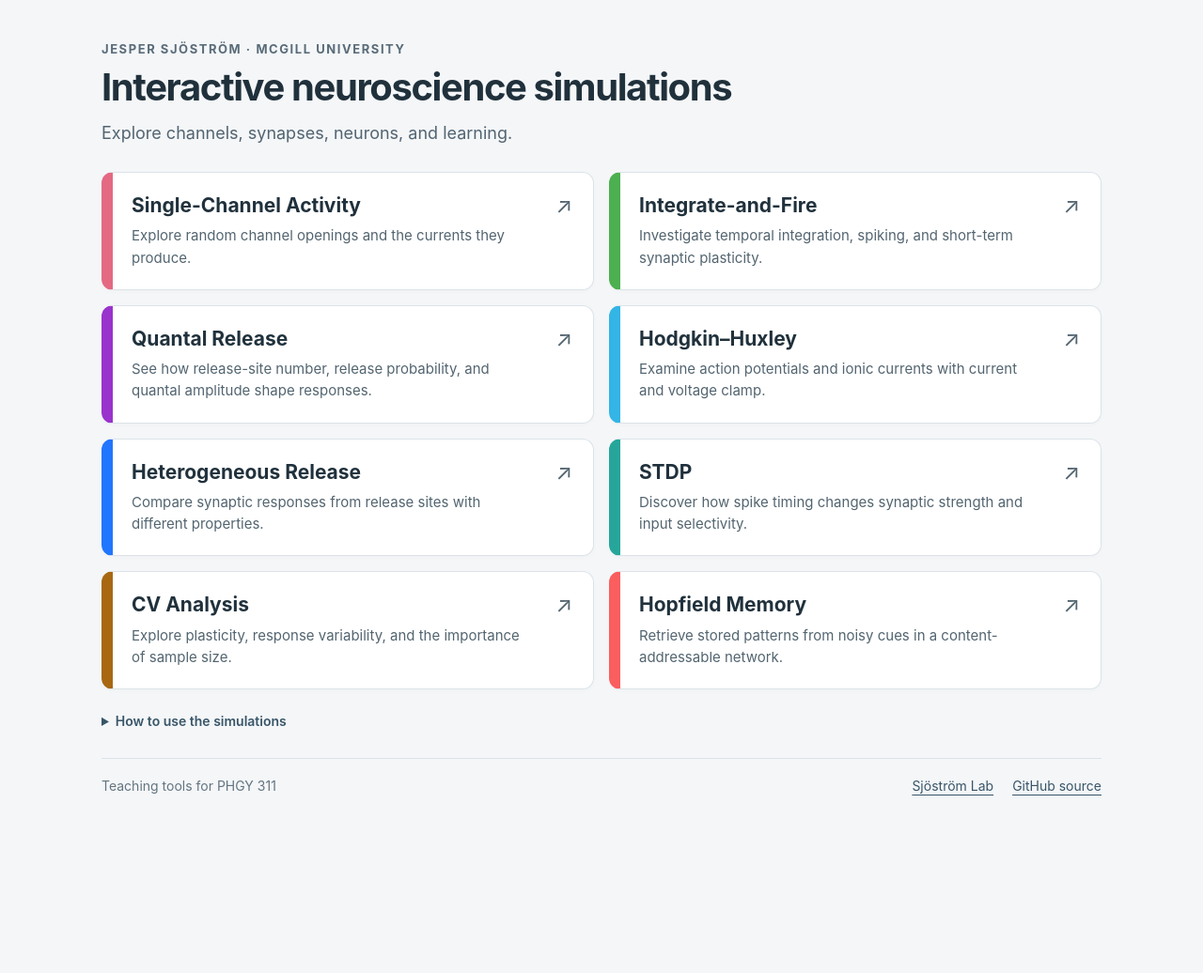
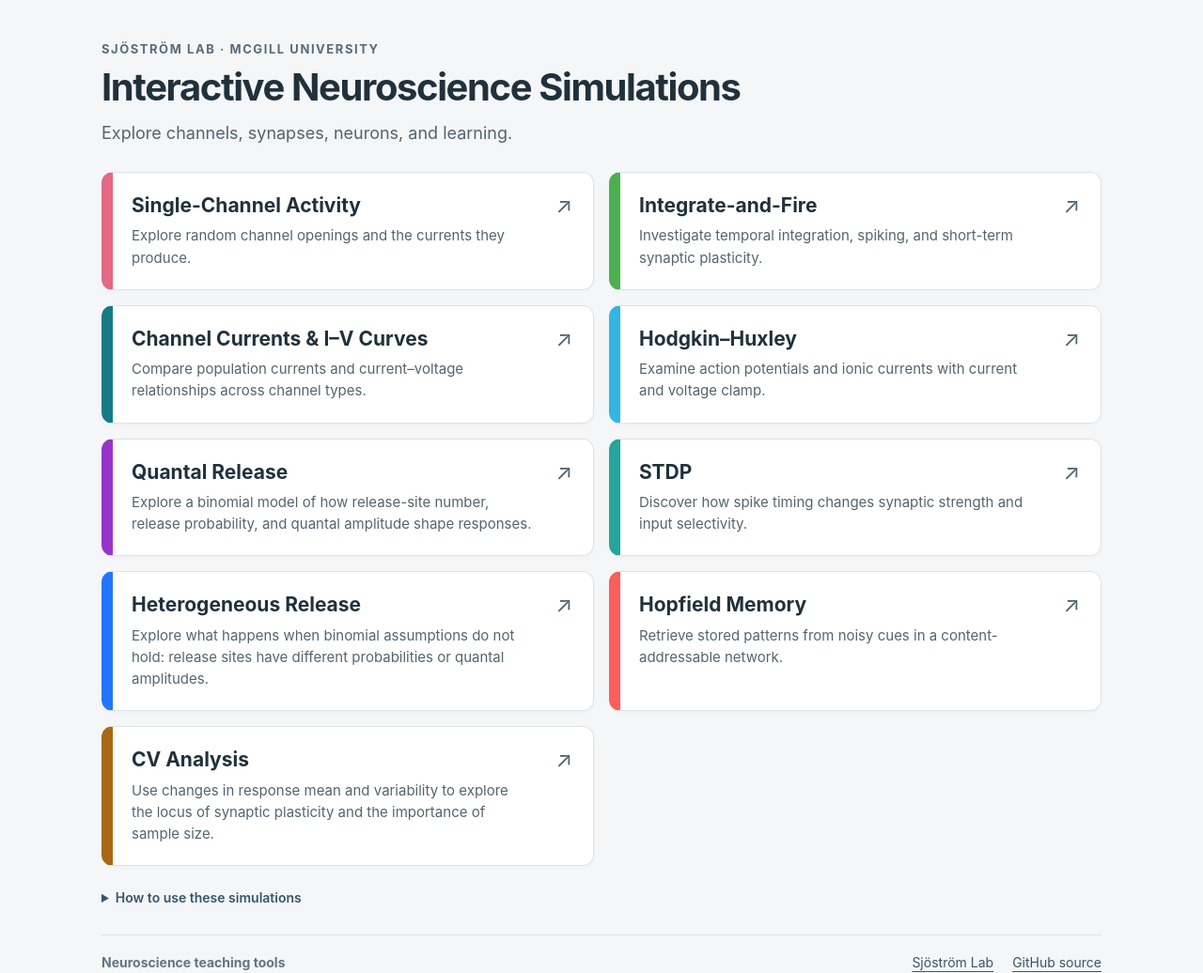
Before and after one commit to sjostromlab/SjostromLab.github.io, a plain HTML site: page index.html in a window 1280 px wide. Shown: the whole page at 94% size. Before the commit the page ends 869 px from the top, so only its background shows below. Drawn offline with Linux system fonts and the light colour scheme.

Commit message:
Update main menu and styling
Refine the simulation menu layout and descriptions, add the I–V Curves simulation, and use named tabs so each simulation reopens in its existing browser tab. Update the accompanying styles for the revised menu.

```diff
--- a/index.html
+++ b/index.html
@@ -3,7 +3,7 @@
 <head>
   <meta charset="UTF-8">
   <meta name="viewport" content="width=device-width, initial-scale=1">
-  <title>PHGY 311 Interactive Simulations</title>
+  <title>Interactive Neuroscience Simulations</title>
   <style>
     :root { color-scheme: light; font-family: -apple-system, BlinkMacSystemFont, "Segoe UI", Arial, sans-serif; color: #20313c; background: #f4f6f8; }
     * { box-sizing: border-box; }
@@ -13,7 +13,7 @@
     .eyebrow { margin: 0 0 10px; color: #596b78; font-size: 13px; font-weight: 700; letter-spacing: .12em; text-transform: uppercase; }
     h1 { margin: 0; font-size: clamp(28px, 4vw, 40px); letter-spacing: -.035em; line-height: 1.15; }
     .intro { margin: 12px 0 0; color: #526471; font-size: 18px; line-height: 1.5; }
-    .simulations { display: grid; grid-template-columns: repeat(2, minmax(0, 1fr)); grid-template-rows: repeat(4, auto); grid-auto-flow: column; gap: 16px; }
+    .simulations { display: grid; grid-template-columns: repeat(2, minmax(0, 1fr)); grid-template-rows: repeat(5, auto); grid-auto-flow: column; gap: 16px; }
     .card { display: flex; align-items: flex-start; gap: 16px; padding: 22px 22px 22px 20px; border: 1px solid #dce3e8; border-left: 12px solid var(--accent); border-radius: 12px; background: white; color: inherit; text-decoration: none; box-shadow: 0 2px 5px #20313c05; transition: transform .15s, box-shadow .15s, border-color .15s; }
     .card:hover { transform: translateY(-2px); border-color: var(--accent); box-shadow: 0 6px 18px #20313c12; }
     .card h2 { margin: 0 0 7px; font-size: 21px; font-weight: 650; line-height: 1.25; }
@@ -34,50 +34,57 @@
 <body>
   <div class="page">
     <header>
-      <p class="eyebrow">Jesper Sjöström · McGill University</p>
-      <h1>Interactive neuroscience simulations</h1>
+      <p class="eyebrow">Sjöström Lab · McGill University</p>
+      <h1>Interactive Neuroscience Simulations</h1>
       <p class="intro">Explore channels, synapses, neurons, and learning.</p>
     </header>
     <main>
       <nav class="simulations" aria-label="Choose a simulation">
-        <a class="card" target="_blank" rel="noopener" href="SingleChannel/index.html" style="--accent: #e46982">
+        <a class="card" target="singleChannelSimulation" rel="opener" href="SingleChannel/index.html" style="--accent: #e46982">
           <div><h2>Single-Channel Activity</h2><p>Explore random channel openings and the currents they produce.</p></div><span class="arrow" aria-hidden="true">↗</span>
         </a>
-        <a class="card" target="_blank" rel="noopener" href="QuantalRelease/BinomSim.html" style="--accent: #9933cc">
-          <div><h2>Quantal Release</h2><p>See how release-site number, release probability, and quantal amplitude shape responses.</p></div><span class="arrow" aria-hidden="true">↗</span>
+        <a class="card" target="ivCurvesSimulation" rel="opener" href="IVCurves/IVCurves.html" style="--accent: #167b87">
+          <div><h2>Channel Currents &amp; I–V Curves</h2><p>Compare population currents and current–voltage relationships across channel types.</p></div><span class="arrow" aria-hidden="true">↗</span>
         </a>
-        <a class="card" target="_blank" rel="noopener" href="HeterogeneousRelease/HeterogeneousSimulation.html" style="--accent: #2176ff">
-          <div><h2>Heterogeneous Release</h2><p>Compare synaptic responses from release sites with different properties.</p></div><span class="arrow" aria-hidden="true">↗</span>
+        <a class="card" target="quantalReleaseSimulation" rel="opener" href="QuantalRelease/BinomSim.html" style="--accent: #9933cc">
+          <div><h2>Quantal Release</h2><p>Explore a binomial model of how release-site number, release probability, and quantal amplitude shape responses.</p></div><span class="arrow" aria-hidden="true">↗</span>
         </a>
-        <a class="card" target="_blank" rel="noopener" href="CVAnalysis/CVAnalysis.html" style="--accent: #a86812">
-          <div><h2>CV Analysis</h2><p>Explore plasticity, response variability, and the importance of sample size.</p></div><span class="arrow" aria-hidden="true">↗</span>
+        <a class="card" target="heterogeneousReleaseSimulation" rel="opener" href="HeterogeneousRelease/HeterogeneousSimulation.html" style="--accent: #2176ff">
+          <div><h2>Heterogeneous Release</h2><p>Explore what happens when binomial assumptions do not hold: release sites have different probabilities or quantal amplitudes.</p></div><span class="arrow" aria-hidden="true">↗</span>
         </a>
-        <a class="card" target="_blank" rel="noopener" href="LIF/LIFSim.html" style="--accent: #4caf50">
+        <a class="card" target="cvAnalysisSimulation" rel="opener" href="CVAnalysis/CVAnalysis.html" style="--accent: #a86812">
+          <div><h2>CV Analysis</h2><p>Use changes in response mean and variability to explore the locus of synaptic plasticity and the importance of sample size.</p></div><span class="arrow" aria-hidden="true">↗</span>
+        </a>
+        <a class="card" target="lifSimulation" rel="opener" href="LIF/LIFSim.html" style="--accent: #4caf50">
           <div><h2>Integrate-and-Fire</h2><p>Investigate temporal integration, spiking, and short-term synaptic plasticity.</p></div><span class="arrow" aria-hidden="true">↗</span>
         </a>
-        <a class="card" target="_blank" rel="noopener" href="HH/HH.html" style="--accent: #33b5e5">
+        <a class="card" target="hhSimulation" rel="opener" href="HH/HH.html" style="--accent: #33b5e5">
           <div><h2>Hodgkin–Huxley</h2><p>Examine action potentials and ionic currents with current and voltage clamp.</p></div><span class="arrow" aria-hidden="true">↗</span>
         </a>
-        <a class="card" target="_blank" rel="noopener" href="STDP/STDPSim.html" style="--accent: #26a69a">
+        <a class="card" target="stdpSimulation" rel="opener" href="STDP/STDPSim.html" style="--accent: #26a69a">
           <div><h2>STDP</h2><p>Discover how spike timing changes synaptic strength and input selectivity.</p></div><span class="arrow" aria-hidden="true">↗</span>
         </a>
-        <a class="card" target="_blank" rel="noopener" href="hopfield/hopfield.html" style="--accent: #fa5e5e">
+        <a class="card" target="hopfieldSimulation" rel="opener" href="hopfield/hopfield.html" style="--accent: #fa5e5e">
           <div><h2>Hopfield Memory</h2><p>Retrieve stored patterns from noisy cues in a content-addressable network.</p></div><span class="arrow" aria-hidden="true">↗</span>
         </a>
       </nav>
       <details id="help">
-        <summary>How to use the simulations</summary>
+        <summary>How to use these simulations</summary>
         <p>Choose a simulation to open it in a new tab, then adjust its controls to explore how the model behaves. This menu stays open in its original tab, so you can return here to choose another simulation.</p>
         <p>Selected simulations offer adjustable graph text and data downloads. Use a graph’s camera button to save a PNG image for notes or teaching materials.</p>
       </details>
     </main>
     <footer>
-      <p>Teaching tools for PHGY 311</p>
+      <p><strong>Neuroscience teaching tools</strong></p>
       <nav aria-label="Further information">
-        <a href="http://plasticity.muhc.mcgill.ca/index.html">Sjöström Lab</a>
-        <a href="https://github.com/sjostromlab/SjostromLab.github.io">GitHub source</a>
+        <a href="http://plasticity.muhc.mcgill.ca/index.html" target="_new">Sjöström Lab</a>
+        <a href="https://github.com/sjostromlab/SjostromLab.github.io" target="_new">GitHub source</a>
       </nav>
     </footer>
   </div>
+  <script>
+    // A stable name lets simulation footers return to this tab instead of opening duplicates.
+    window.name = "neuroscienceTeachingToolsMenu";
+  </script>
 </body>
 </html>
```
Also changed, not shown: indexStyles.css (line endings or trailing spaces).
